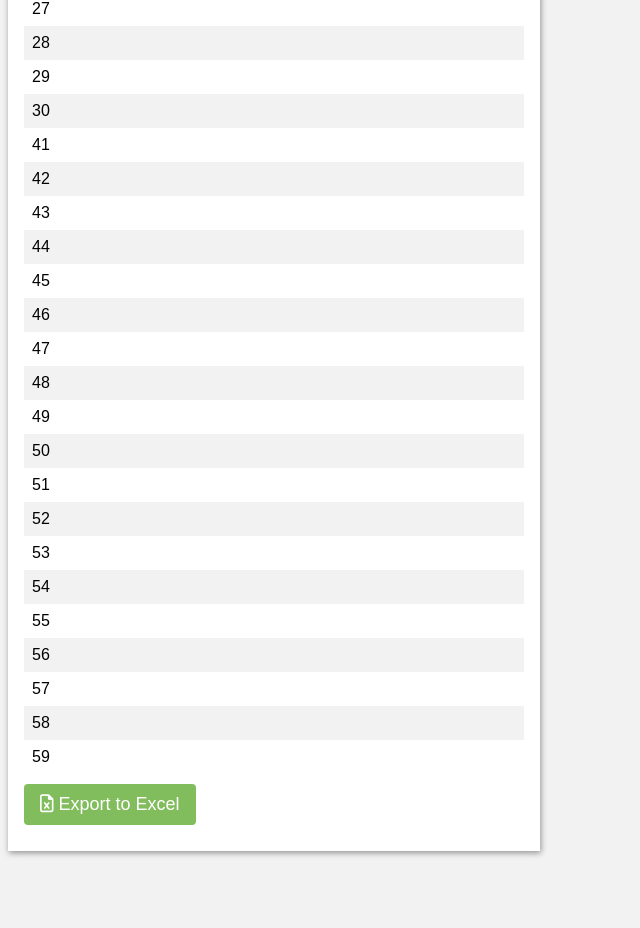
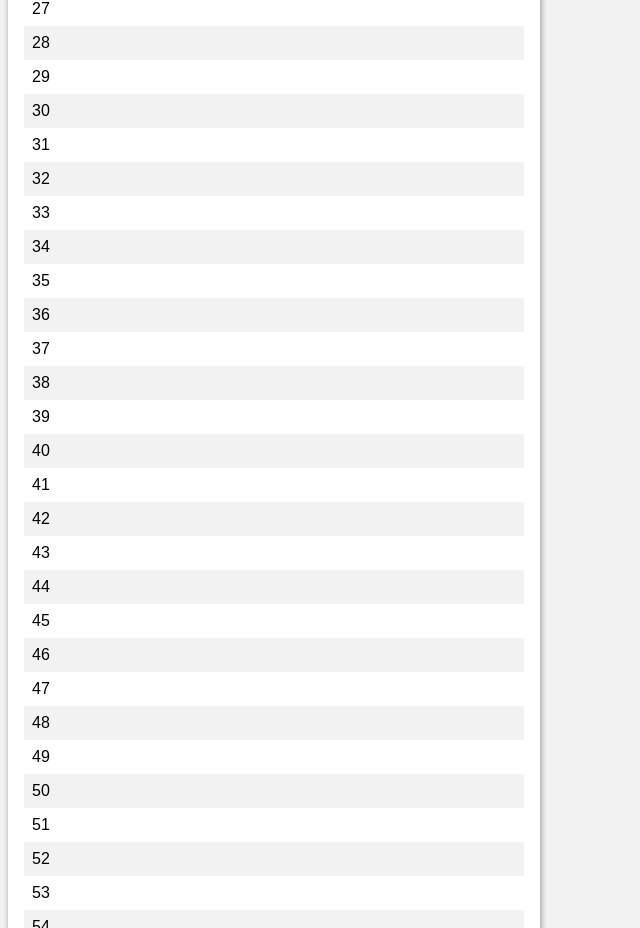
Before and after one commit to lucky0011198/lucky.github.io, a plain HTML site: page index.html in a window 1280 px wide. Shown: the part 1517-2445 px from the top of the page, without its empty margins (0-640 px from the left). Before the commit the page ends 2378 px from the top, so only its background shows below. Drawn offline with nearby package versions, Linux system fonts and the light colour scheme.

Commit message:
Update index.html

```diff
--- a/index.html
+++ b/index.html
@@ -416,6 +416,53 @@
             <td id="30"></td>
             <td id="30s"></td>
           </tr>
+		<tr>
+            <td>31</td>
+            <td id="31"></td>
+            <td id="31s"></td>
+          </tr>
+	<tr>
+            <td>32</td>
+            <td id="32"></td>
+            <td id="32s"></td>
+          </tr>
+	<tr>
+            <td>33</td>
+            <td id="33"></td>
+            <td id="33s"></td>
+          </tr>
+		<tr>
+            <td>34</td>
+            <td id="34"></td>
+            <td id="34s"></td>
+          </tr><tr>
+            <td>35</td>
+            <td id="35"></td>
+            <td id="35s"></td>
+          </tr><tr>
+            <td>36</td>
+            <td id="36"></td>
+            <td id="36s"></td>
+          </tr><tr>
+            <td>37</td>
+            <td id="37"></td>
+            <td id="37s"></td>
+          </tr>
+	<tr>
+            <td>38</td>
+            <td id="38"></td>
+            <td id="38s"></td>
+          </tr>
+	<tr>
+            <td>39</td>
+            <td id="39"></td>
+            <td id="39s"></td>
+          </tr>
+	<tr>
+            <td>40</td>
+            <td id="40"></td>
+            <td id="40s"></td>
+          </tr>
           <tr>
             <td>41</td>
             <td id="41"></td>
```
